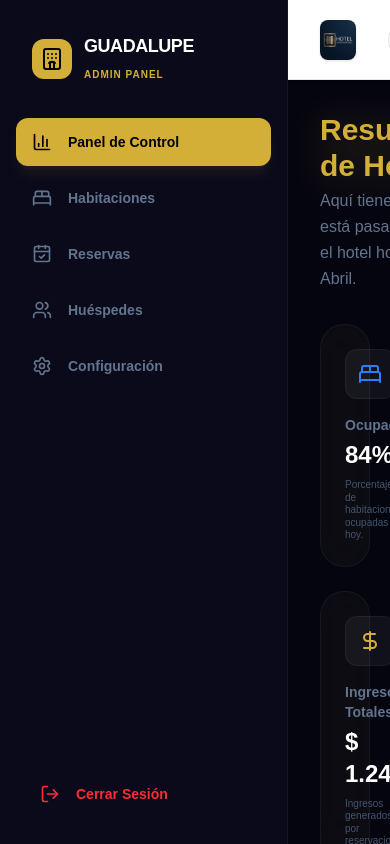
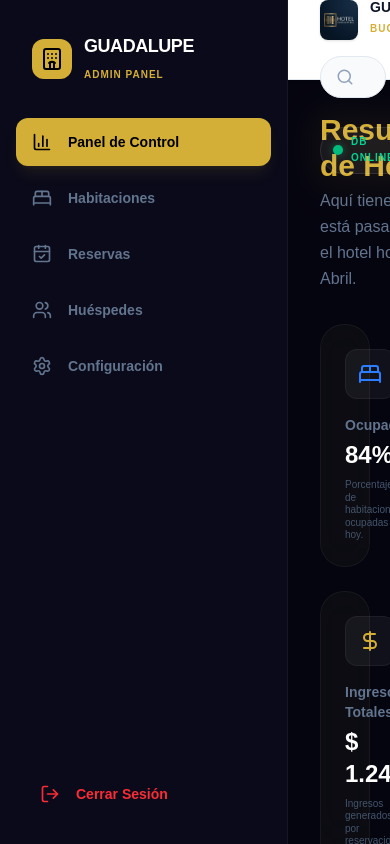
Before and after one commit to djmpsicologo/hotelguadalupebga, a React (Vite) app: page /admin in a window 390 px wide. Built offline with nearby package versions, Linux system fonts and the light colour scheme; no server answers; the database is empty; sample sign-in values are in the browser's storage.

Commit message:
Fix admin header title visibility on mobile

```diff
--- a/src/pages/admin/AdminDashboard.tsx
+++ b/src/pages/admin/AdminDashboard.tsx
@@ -86,17 +86,17 @@ const AdminDashboard: React.FC = () => {
       {/* Main Content */}
       <main className="flex-1 flex flex-col overflow-hidden">
         {/* Header */}
-        <header className="h-20 bg-white border-b border-slate-200 px-8 flex items-center justify-between shadow-sm z-10">
-          <div className="flex items-center gap-8">
+        <header className="h-20 bg-white border-b border-slate-200 px-8 flex flex-col gap-4 md:flex-row md:items-center justify-between shadow-sm z-10">
+          <div className="flex flex-col gap-4 md:flex-row md:items-center md:gap-8 w-full md:w-auto">
             <div className="flex items-center gap-3">
               <img src="/icon-192.png" alt="Logo" className="w-10 h-10 rounded-lg shadow-sm" />
-              <div className="hidden md:block">
+              <div>
                 <h1 className="text-sm font-bold text-slate-900 leading-none">GUADALUPE</h1>
                 <span className="text-[10px] text-accent-primary font-bold uppercase tracking-widest">Bucaramanga</span>
               </div>
             </div>
 
-            <div className="relative w-96">
+            <div className="relative w-full max-w-md">
               <Search className="absolute left-4 top-1/2 -translate-y-1/2 text-slate-400" size={18} />
               <input
                 type="text"
```
